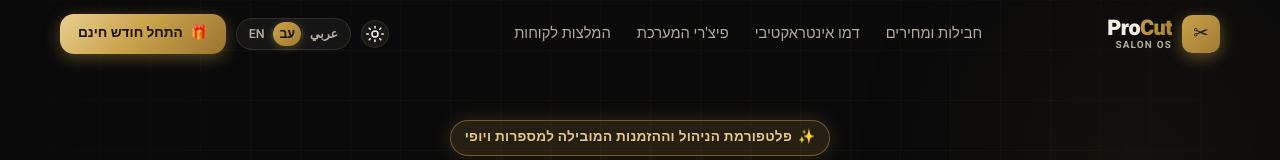
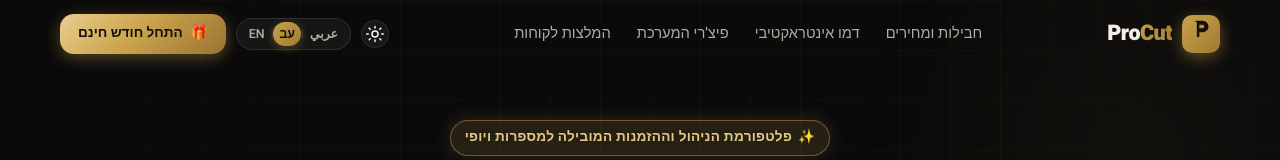
Before and after one commit to obidaNassa/procut_loading_page, a React (Vite) app: page / in a window 1280 px wide. Shown: the top 160 px of the page. Built offline with nearby package versions, Linux system fonts and the light colour scheme.

Commit message:
Remove SALON OS and replace scissors with geometric P monogram logo

```diff
--- a/src/components/Footer.jsx
+++ b/src/components/Footer.jsx
@@ -27,7 +27,11 @@ export default function Footer() {
           {/* Brand */}
           <div className={styles.brand}>
             <a href="#" className={styles.logo} aria-label="ProCut Home">
-              <span className={styles.logoIcon}>✂</span>
+              <span className={styles.logoIcon}>
+                <svg viewBox="0 0 24 24" width="18" height="18" fill="currentColor" aria-hidden="true">
+                  <path fillRule="evenodd" clipRule="evenodd" d="M5 3.5A1.5 1.5 0 0 1 6.5 2H14a7 7 0 0 1 7 7c0 3.866-3.134 7-7 7h-4v4.5a1.5 1.5 0 0 1-3 0v-17zm5 3.5v4h4a2 2 0 1 0 0-4h-4z" />
+                </svg>
+              </span>
               <span className={styles.logoText}>
                 <span className={styles.logoPro}>Pro</span>
                 <span className={styles.logoCut}>Cut</span>
--- a/src/components/Navbar.jsx
+++ b/src/components/Navbar.jsx
@@ -29,14 +29,17 @@ export default function Navbar() {
           {/* Logo */}
           <a href="#" className={styles.logo} aria-label="ProCut Home">
             <div className={styles.logoBadge}>
-              <span className={styles.logoIcon}>✂</span>
+              <span className={styles.logoIcon}>
+                <svg viewBox="0 0 24 24" width="20" height="20" fill="currentColor" aria-hidden="true">
+                  <path fillRule="evenodd" clipRule="evenodd" d="M5 3.5A1.5 1.5 0 0 1 6.5 2H14a7 7 0 0 1 7 7c0 3.866-3.134 7-7 7h-4v4.5a1.5 1.5 0 0 1-3 0v-17zm5 3.5v4h4a2 2 0 1 0 0-4h-4z" />
+                </svg>
+              </span>
             </div>
             <div className={styles.logoTextGroup}>
               <span className={styles.logoText}>
                 <span className={styles.logoPro}>Pro</span>
                 <span className={styles.logoCut}>Cut</span>
               </span>
-              <span className={styles.logoSub}>SALON OS</span>
             </div>
           </a>
 
```
